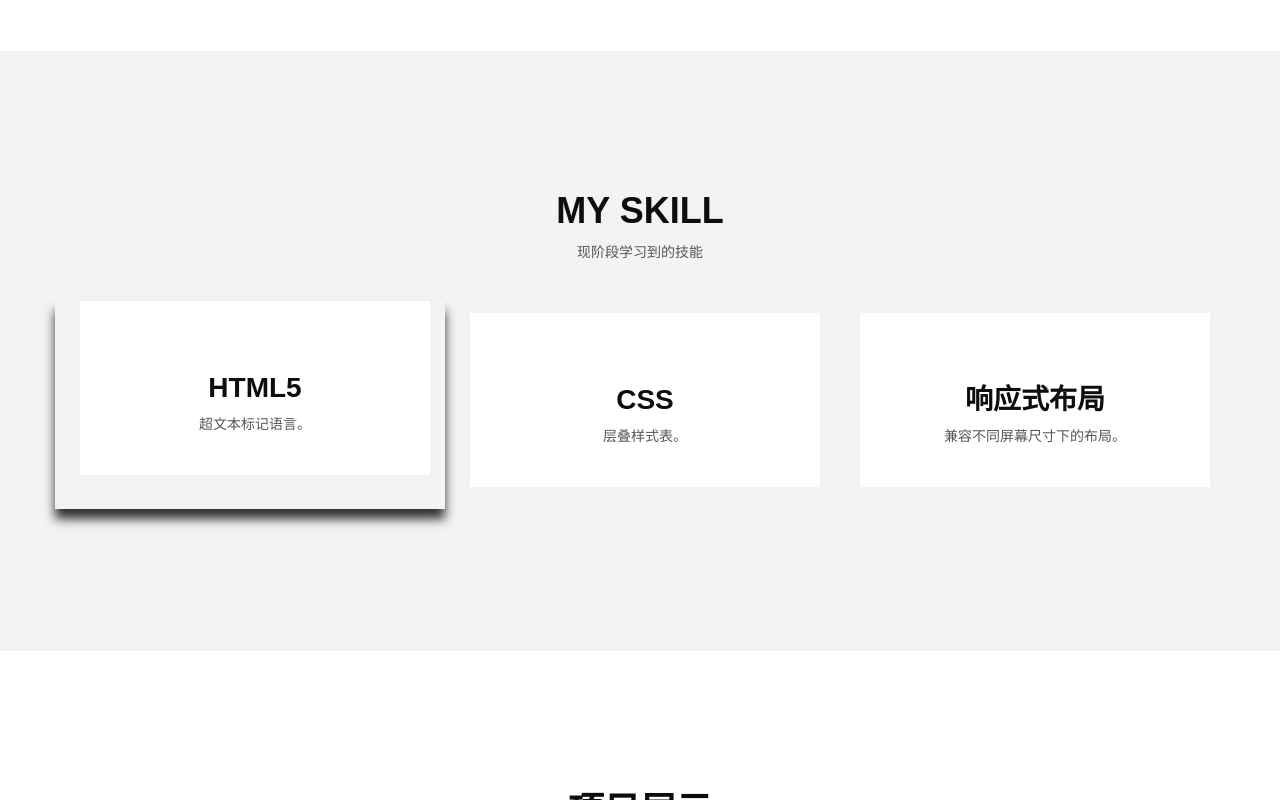
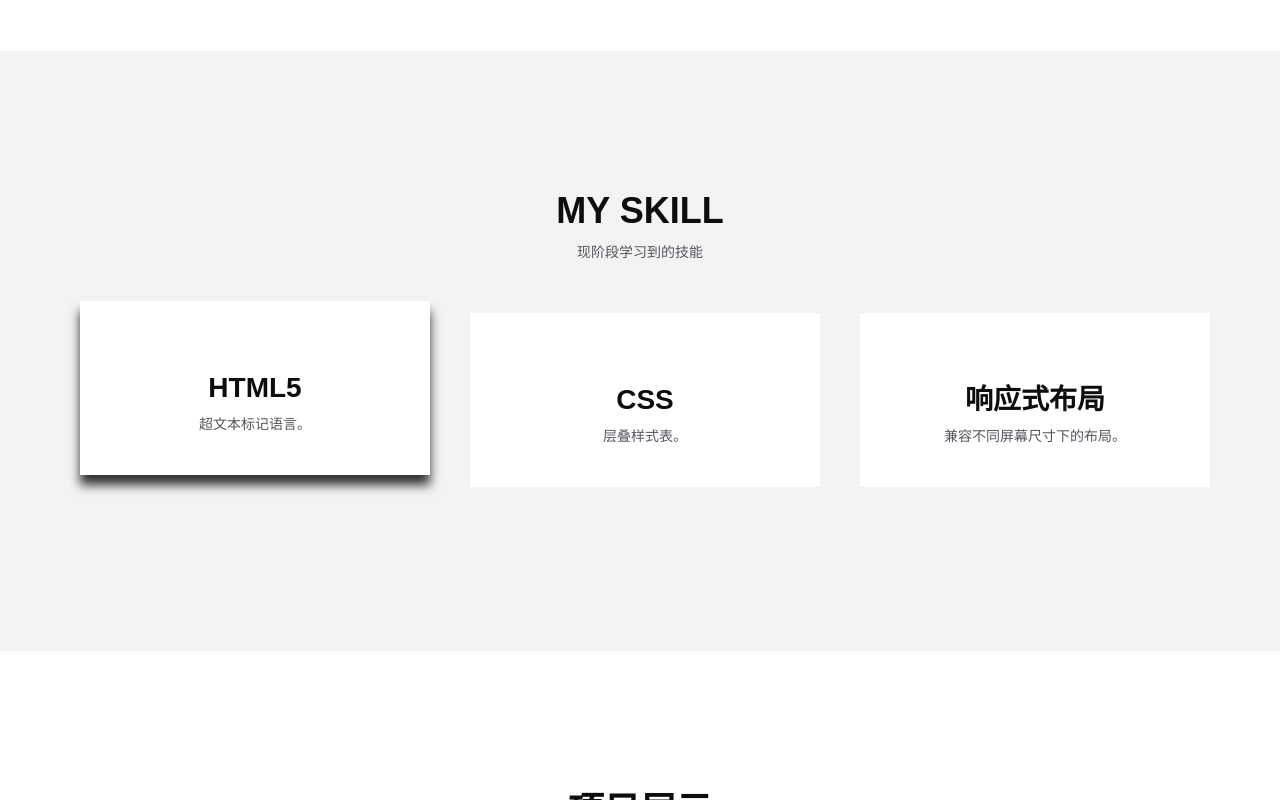
Before and after one commit to zhaoxiaoli8/my, a plain HTML site: page index.html in a window 1280 px wide. In both pictures the pointer is over the element 255 px from the left and 1075 px from the top of the page. Shown: the part 675-1475 px from the top of the page. Drawn offline with nearby package versions, Linux system fonts and the light colour scheme; a web font is replaced by a local one.

Commit message:
Update index.css

```diff
--- a/css/index.css
+++ b/css/index.css
@@ -123,7 +123,7 @@ i{
 	color: #55575d;
 	text-align: center;
 }
-.skill_text:hover{
+.service-item:hover{
 	box-shadow: 0 10px 10px 0 rgba(0, 0, 0, 0.8);
 	transform: translateY(-12px);
 }
```
